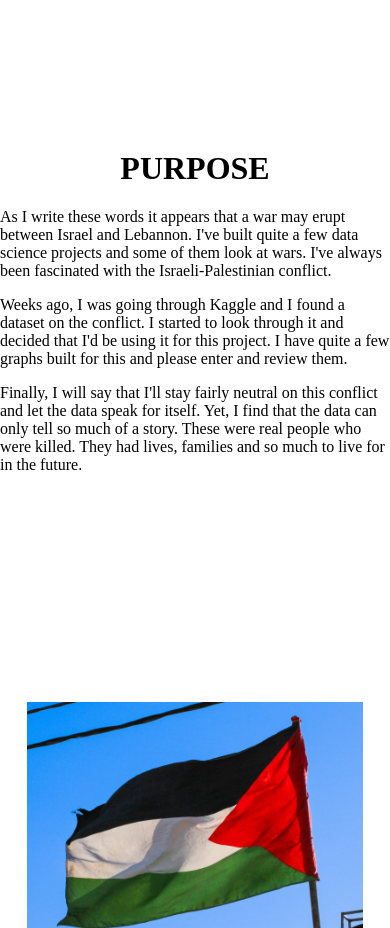
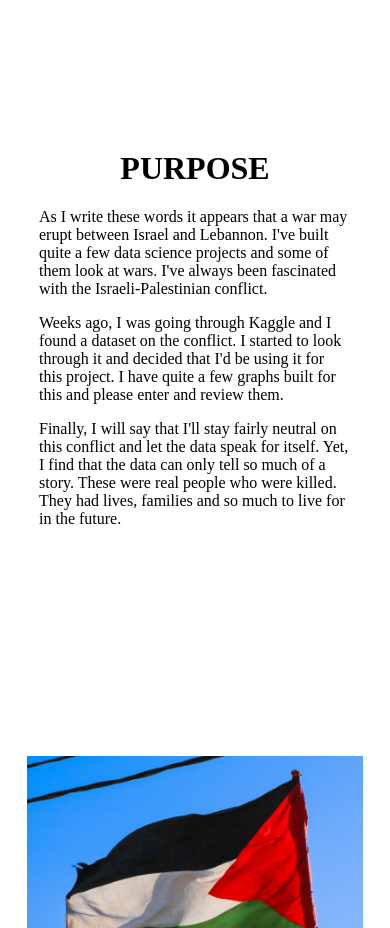
Before and after one commit to ravenusmc/israel_project, a Vue app in the folder client/: page / in a window 390 px wide. Shown: the part 1360-2288 px from the top of the page. Built offline with nearby package versions, Linux system fonts and the light colour scheme.

Commit message:
working on middle component

```diff
--- a/client/src/components/home/Midsection.vue
+++ b/client/src/components/home/Midsection.vue
@@ -61,8 +61,13 @@ export default {
 }
 
 @media only screen and (max-width: 950px) {
+
   .pic-row {
     grid-template-columns: 1fr;
+  }
+
+  .paragraph-div {
+    margin: 0 10% 0 10%;
   }
 
 }
```
